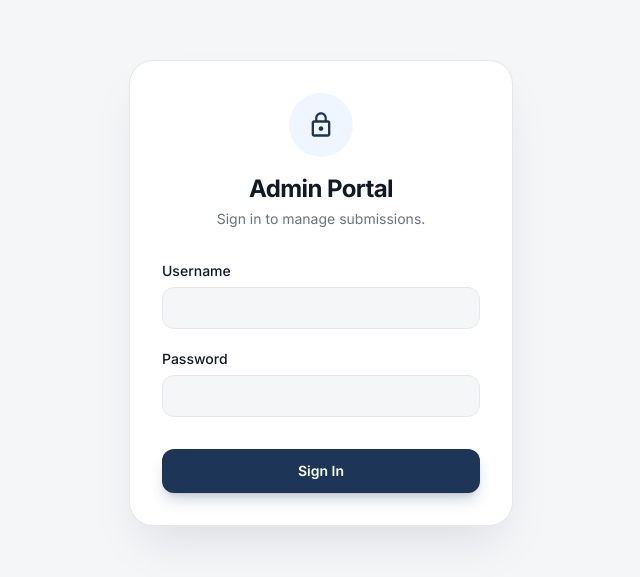
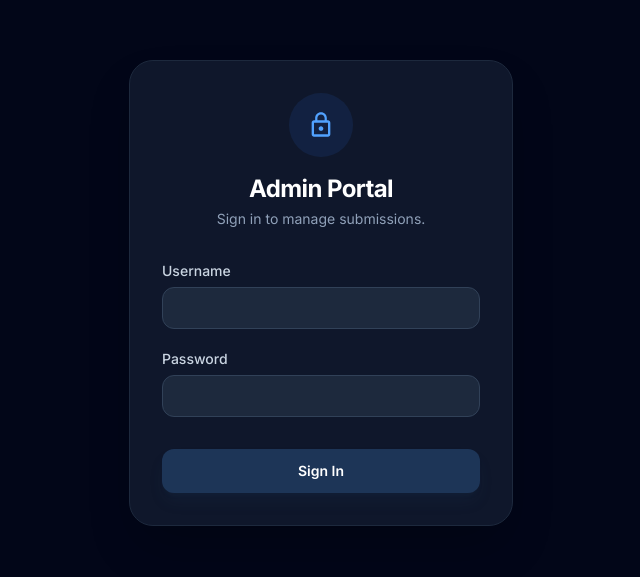
Before and after one commit to UbaidBinWaris/lead-nationwide, a Next.js app: page /l8I32auyIM/login in a window 1280 px wide. Shown: the part 107-684 px from the top of the page, without its empty margins (319-959 px from the left). Built offline with nearby package versions, Linux system fonts and the light colour scheme; no server answers.

Commit message:
style: update login page to dark theme and adjust admin route path

```diff
--- a/app/l8I32auyIM/actions.ts
+++ b/app/l8I32auyIM/actions.ts
@@ -17,7 +17,7 @@ export async function deleteMessage(id: string) {
     }
 
     // Revalidate the admin page so the UI updates immediately
-    const adminPath = process.env.ADMIN_PAGE || "/admin";
+    const adminPath = process.env.ADMIN_PAGE || "/l8I32auyIM";
     revalidatePath(adminPath);
 
     return { success: true };
--- a/app/l8I32auyIM/login/page.tsx
+++ b/app/l8I32auyIM/login/page.tsx
@@ -2,7 +2,7 @@ import { LoginForm } from "@/components/admin/LoginForm";
 
 export default function LoginPage() {
   return (
-    <main className="flex min-h-screen items-center justify-center bg-bg-secondary px-4 py-12">
+    <main className="flex min-h-screen items-center justify-center bg-slate-950 px-4 py-12">
        <LoginForm />
     </main>
   );
--- a/components/admin/LoginForm.tsx
+++ b/components/admin/LoginForm.tsx
@@ -8,40 +8,40 @@ export function LoginForm() {
   const [errorMessage, dispatch, isPending] = useActionState(authenticate, undefined);
 
   return (
-    <form action={dispatch} className="w-full max-w-sm rounded-3xl bg-white p-8 shadow-2xl shadow-navy-deep/10 border border-border-light">
+    <form action={dispatch} className="w-full max-w-sm rounded-3xl bg-slate-900 p-8 shadow-2xl border border-slate-800">
       <div className="mb-8 flex flex-col items-center">
-        <div className="flex h-16 w-16 items-center justify-center rounded-full bg-blue-50 text-blue-primary">
+        <div className="flex h-16 w-16 items-center justify-center rounded-full bg-blue-500/10 text-blue-400">
           <MdLockOutline size={28} />
         </div>
-        <h2 className="mt-4 text-2xl font-bold tracking-tight text-text-primary">Admin Portal</h2>
-        <p className="mt-1 text-sm text-text-secondary">Sign in to manage submissions.</p>
+        <h2 className="mt-4 text-2xl font-bold tracking-tight text-white">Admin Portal</h2>
+        <p className="mt-1 text-sm text-slate-400">Sign in to manage submissions.</p>
       </div>
 
       <div className="space-y-5">
         <div>
-          <label className="mb-1.5 block text-sm font-medium text-text-primary">Username</label>
+          <label className="mb-1.5 block text-sm font-medium text-slate-300">Username</label>
           <input
             type="text"
             name="username"
             required
             autoComplete="username"
-            className="w-full rounded-xl border border-border-light bg-bg-secondary px-4 py-2.5 text-sm text-text-primary outline-none transition-all focus:border-blue-primary focus:ring-1 focus:ring-blue-primary"
+            className="w-full rounded-xl border border-slate-700 bg-slate-800 px-4 py-2.5 text-sm text-slate-200 outline-none transition-all focus:border-blue-500 focus:ring-1 focus:ring-blue-500 placeholder-slate-500"
           />
         </div>
         <div>
-          <label className="mb-1.5 block text-sm font-medium text-text-primary">Password</label>
+          <label className="mb-1.5 block text-sm font-medium text-slate-300">Password</label>
           <input
             type="password"
             name="password"
             required
             autoComplete="current-password"
-            className="w-full rounded-xl border border-border-light bg-bg-secondary px-4 py-2.5 text-sm text-text-primary outline-none transition-all focus:border-blue-primary focus:ring-1 focus:ring-blue-primary"
+            className="w-full rounded-xl border border-slate-700 bg-slate-800 px-4 py-2.5 text-sm text-slate-200 outline-none transition-all focus:border-blue-500 focus:ring-1 focus:ring-blue-500 placeholder-slate-500"
           />
         </div>
       </div>
 
       {errorMessage && (
-        <div className="mt-4 rounded-lg bg-red-50 p-3 text-sm text-red-600 border border-red-100">
+        <div className="mt-4 rounded-lg bg-red-500/10 p-3 text-sm text-red-400 border border-red-500/20">
           {errorMessage}
         </div>
       )}
```
